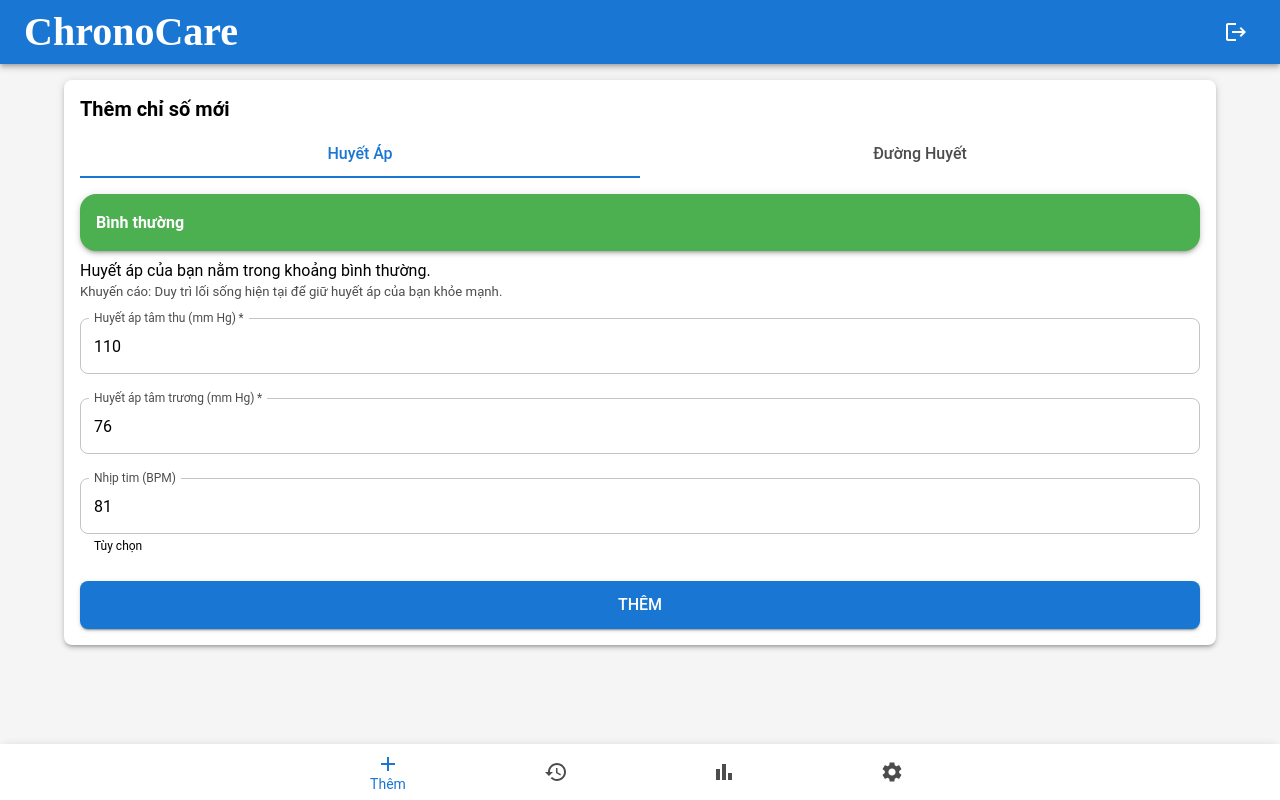
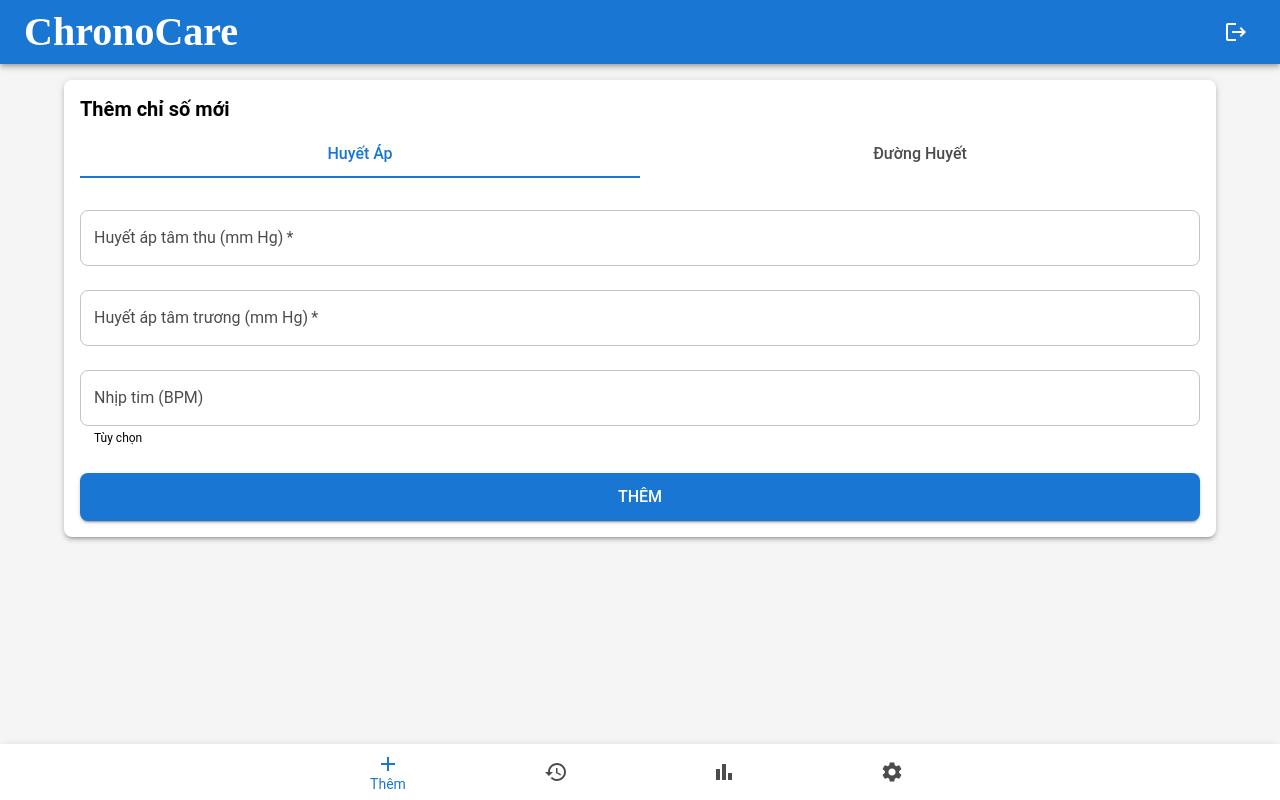
Before and after one commit to Benkaz3/chronocare, a React (Vite) app: page /dashboard/record in a window 1280 px wide. Built offline with nearby package versions, Linux system fonts and the light colour scheme; no server answers; the database is empty; sample sign-in values are in the browser's storage.

Commit message:
removed default Blood pressure stats on Record page

```diff
--- a/src/components/RecordForm.tsx
+++ b/src/components/RecordForm.tsx
@@ -61,9 +61,9 @@ const RecordForm: React.FC = () => {
   const { addReading, loading } = useUserData();
 
   // Trạng thái Huyết Áp
-  const [bpSystolic, setBpSystolic] = useState<string>('110');
-  const [bpDiastolic, setBpDiastolic] = useState<string>('76');
-  const [bpPulse, setBpPulse] = useState<string>('81');
+  const [bpSystolic, setBpSystolic] = useState<string>('');
+  const [bpDiastolic, setBpDiastolic] = useState<string>('');
+  const [bpPulse, setBpPulse] = useState<string>('');
 
   // Trạng thái Đường Huyết
   const [bsLevel, setBsLevel] = useState<string>('');
```
